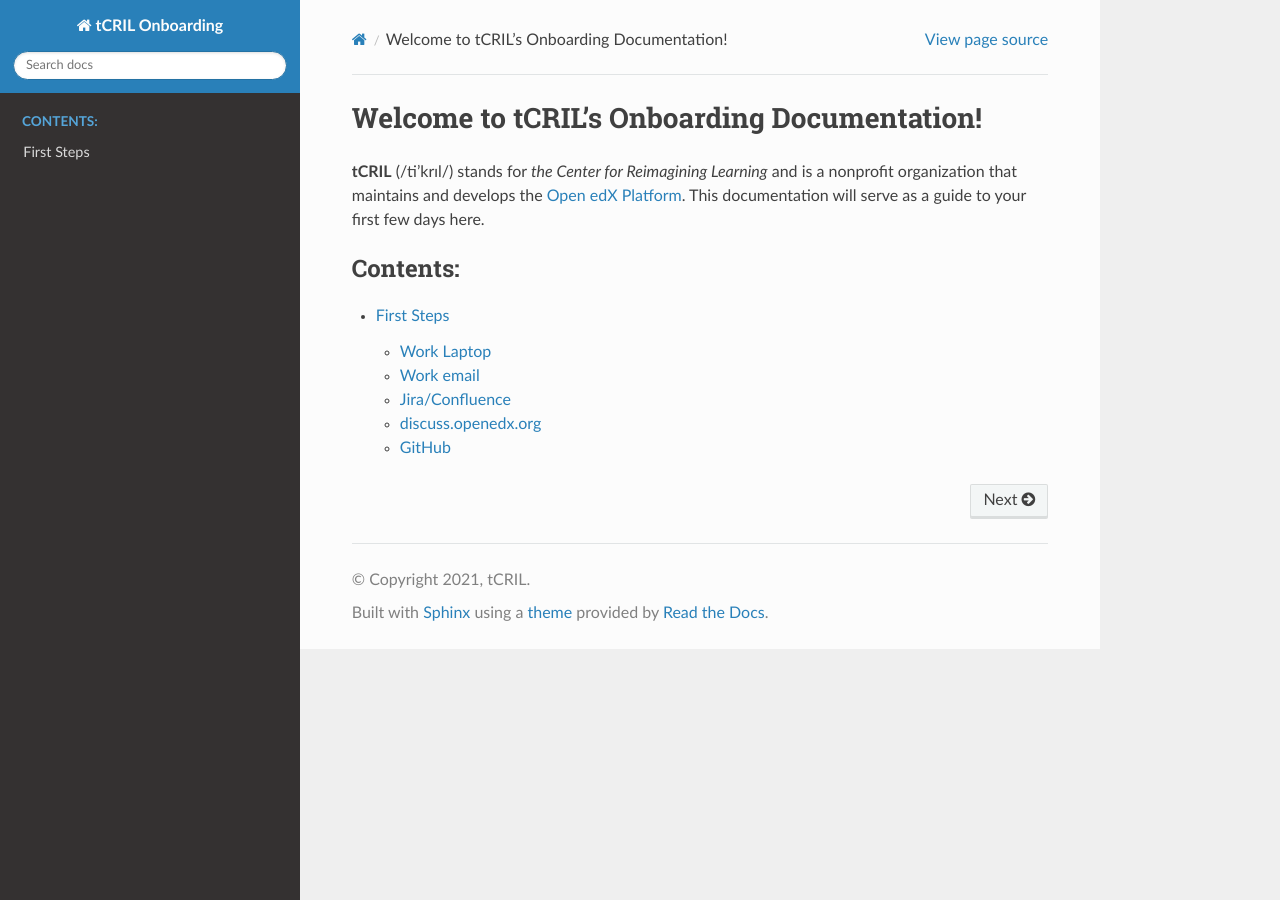
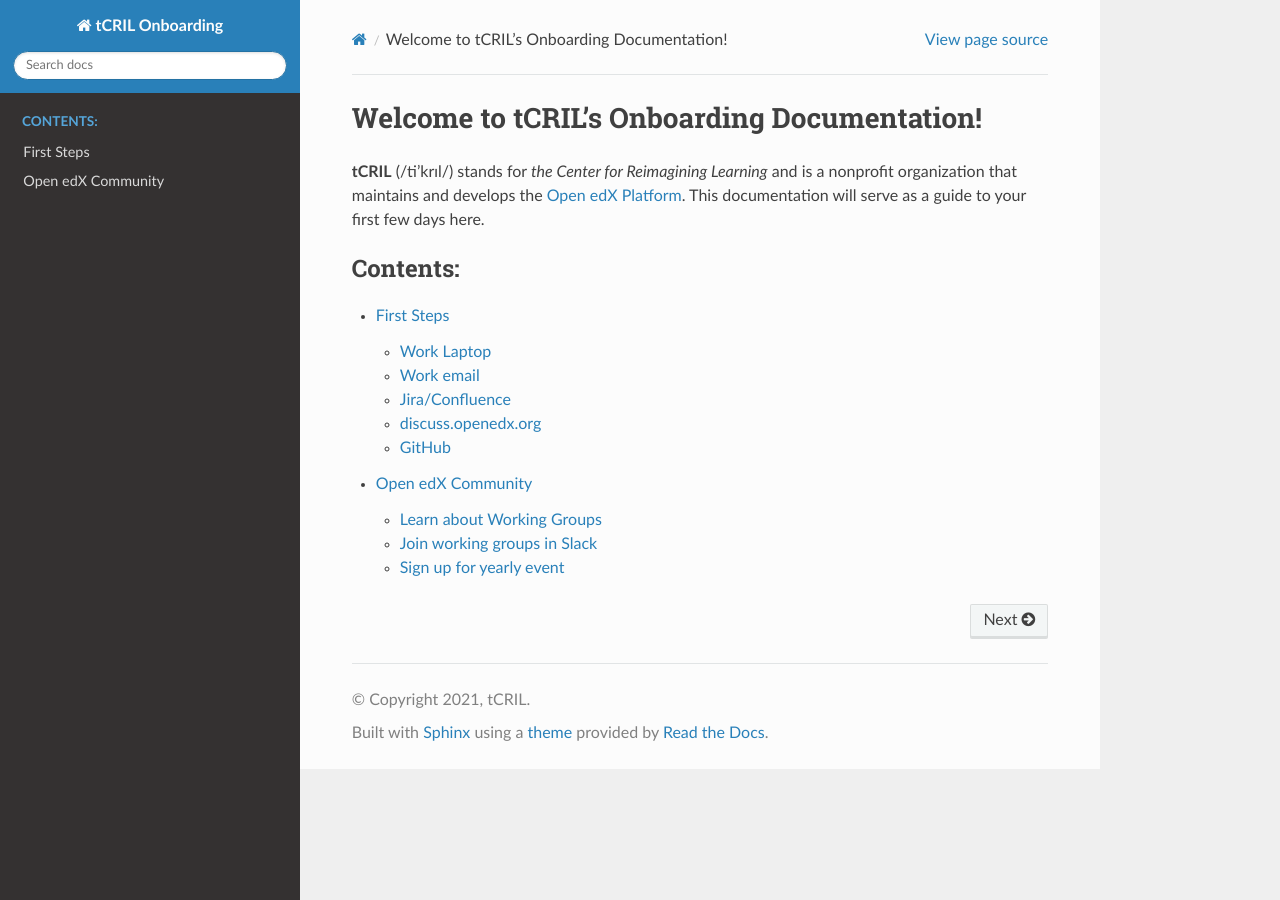
Before and after one commit to openedx/tcril-onboarding, a Sphinx documentation site: the page built from docs/source/index.rst, in a window 1280 px wide. Built offline with Sphinx 7.4.7 and the Read the Docs theme 2.0.0, drawn with Linux system fonts in a browser that asks for light colours.

Commit message:
feat: Add open edX community content

```diff
--- a/docs/source/index.rst
+++ b/docs/source/index.rst
@@ -13,5 +13,6 @@
 
 .. toctree::
    first-steps
+   open-edx-community
    :maxdepth: 2
    :caption: Contents:
--- /dev/null
+++ b/docs/source/open-edx-community.rst
@@ -0,0 +1,11 @@
+Open edX Community
+==================
+
+Learn about Working Groups
+--------------------------
+
+Join working groups in Slack
+----------------------------
+
+Sign up for yearly event
+------------------------
```
